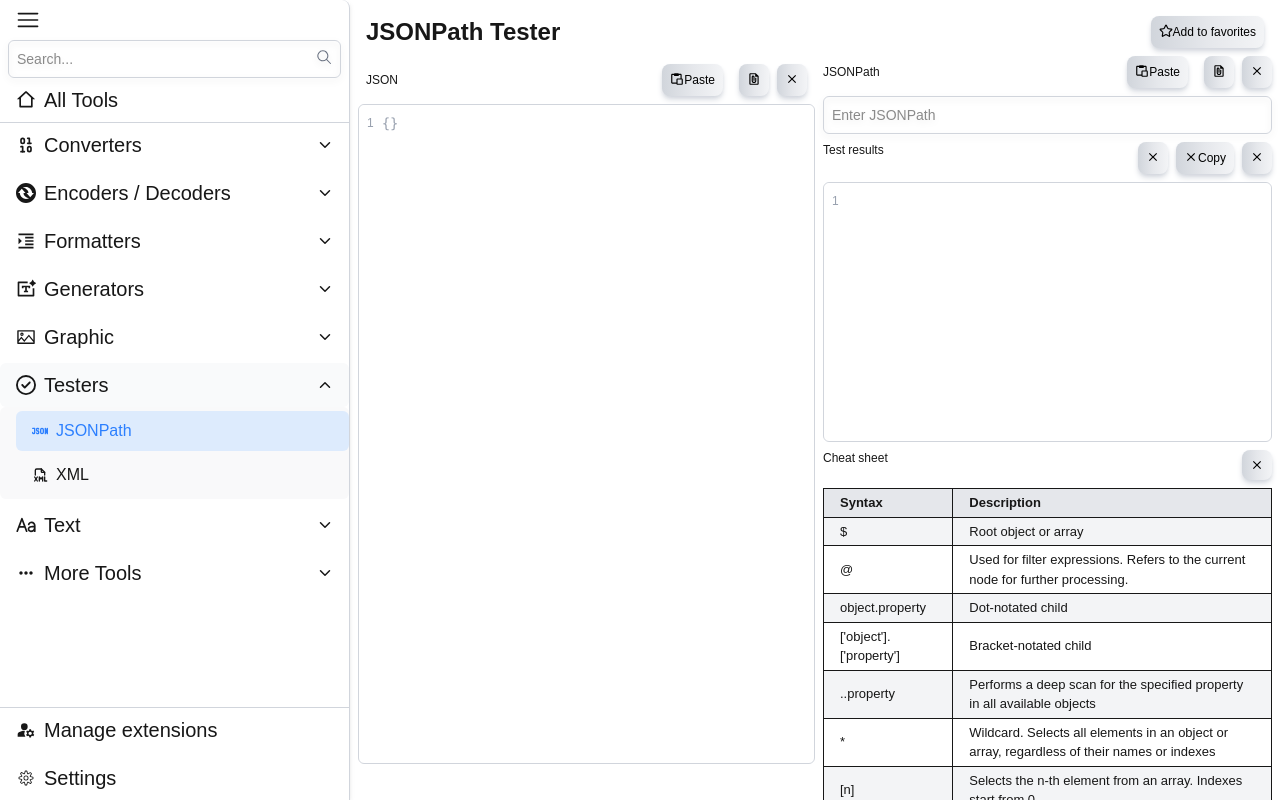
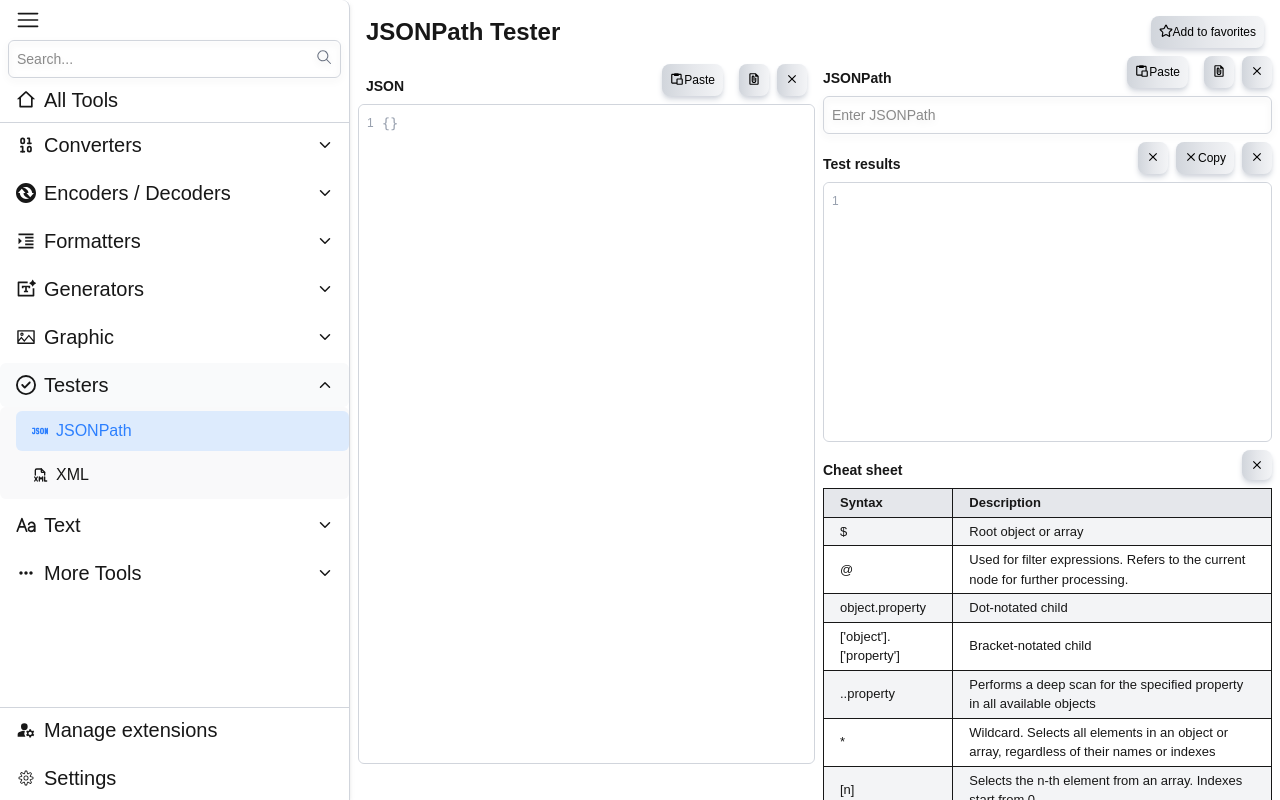
Before and after one commit to Kanghocit/Devtoys, a Next.js app: page /jsonpath-tester in a window 1280 px wide. Built offline with nearby package versions, Linux system fonts and the light colour scheme.

Commit message:
fix(ui): testers

```diff
--- a/src/app/(testers)/jsonpath-tester/page.tsx
+++ b/src/app/(testers)/jsonpath-tester/page.tsx
@@ -118,7 +118,9 @@ const JsonPathTester = () => {
         {/* Left */}
         <div className="flex flex-col">
           <div className="flex m-2 justify-between">
-            <p className="text-xs flex justify-center items-center">JSON</p>
+            <div className="flex justify-center items-end">
+              <p className="text-sm font-semibold">JSON</p>
+            </div>
             <div className="flex gap-2">
               <Button icon={<BiPaste />} onClick={handlePasteJson}>
                 Paste
@@ -151,7 +153,9 @@ const JsonPathTester = () => {
         {/* Right */}
         <div className="flex flex-col gap-2">
           <div className="flex ms-2 justify-between ">
-            <p className="text-xs flex justify-center items-center">JSONPath</p>
+            <div className="flex justify-center items-end">
+              <p className="text-sm font-semibold">JSONPath</p>
+            </div>
             <div className="flex gap-2">
               <Button icon={<BiPaste />} onClick={handlePasteJsonPath}>
                 Paste
@@ -179,8 +183,10 @@ const JsonPathTester = () => {
               onChange={(e) => setJsonPath(e.target.value)}
             />
           </div>
-          <div className="flex justify-between gap-2">
-            <p className="text-xs mx-2">Test results</p>
+          <div className="flex justify-between gap-2 ms-2">
+            <div className="flex justify-center items-end">
+              <p className="text-sm font-semibold">Test results</p>
+            </div>
             <div className="flex gap-2 ">
               <Button icon={<MdClear />} onClick={() => setOutput("")} />
               <Button
@@ -211,7 +217,9 @@ const JsonPathTester = () => {
           </div>
           <div className="flex flex-col gap-2">
             <div className="flex justify-between gap-2">
-              <p className="text-xs mx-2">Cheat sheet</p>
+              <div className="flex justify-center items-end ms-2">
+                <p className="text-sm font-semibold">Cheat sheet</p>
+              </div>
 
               <Button icon={<MdClear />} />
             </div>
--- a/src/app/(testers)/xml-tester/page.tsx
+++ b/src/app/(testers)/xml-tester/page.tsx
@@ -170,8 +170,12 @@ const XmlTester = () => {
       <div className="grid grid-cols-2 mx-2">
         {/* Left */}
         <div className="flex flex-col gap-2">
-          <div className="flex m-2 justify-between items-center">
-            <p className="text-xs">XSD (Optional - Currently not supported)</p>
+          <div className="flex m-2 justify-between ">
+            <div className="flex justify-center items-end">
+              <p className="text-sm font-semibold">
+                XSD (Optional - Currently not supported)
+              </p>
+            </div>
             <div className="flex gap-2">
               <Button icon={<BiPaste />} onClick={() => handlePaste("xsd")}>
                 Paste
@@ -213,9 +217,12 @@ const XmlTester = () => {
           </div>
         </div>
         {/* Right */}
+
         <div className="flex flex-col gap-2">
-          <div className="flex m-2 justify-between items-center">
-            <p className="text-xs">XML</p>
+          <div className="flex m-2 justify-between">
+            <div className="flex justify-center items-end">
+              <p className="text-sm font-semibold">XML</p>
+            </div>
             <div className="flex gap-2">
               <Button icon={<BiPaste />} onClick={() => handlePaste("xml")}>
                 Paste
@@ -246,6 +253,7 @@ const XmlTester = () => {
               </Button>
             </div>
           </div>
+
           <div className="min-h-[calc(100vh-140px)] border-1 ms-2 border-gray-300 rounded-md">
             <Textarea
               hasBorder={false}
@@ -256,6 +264,7 @@ const XmlTester = () => {
           </div>
         </div>
       </div>
+
       {result && (
         <div
           className={`flex items-center gap-2 m-2 p-2 ms-4 border-1 rounded-md ${
```
